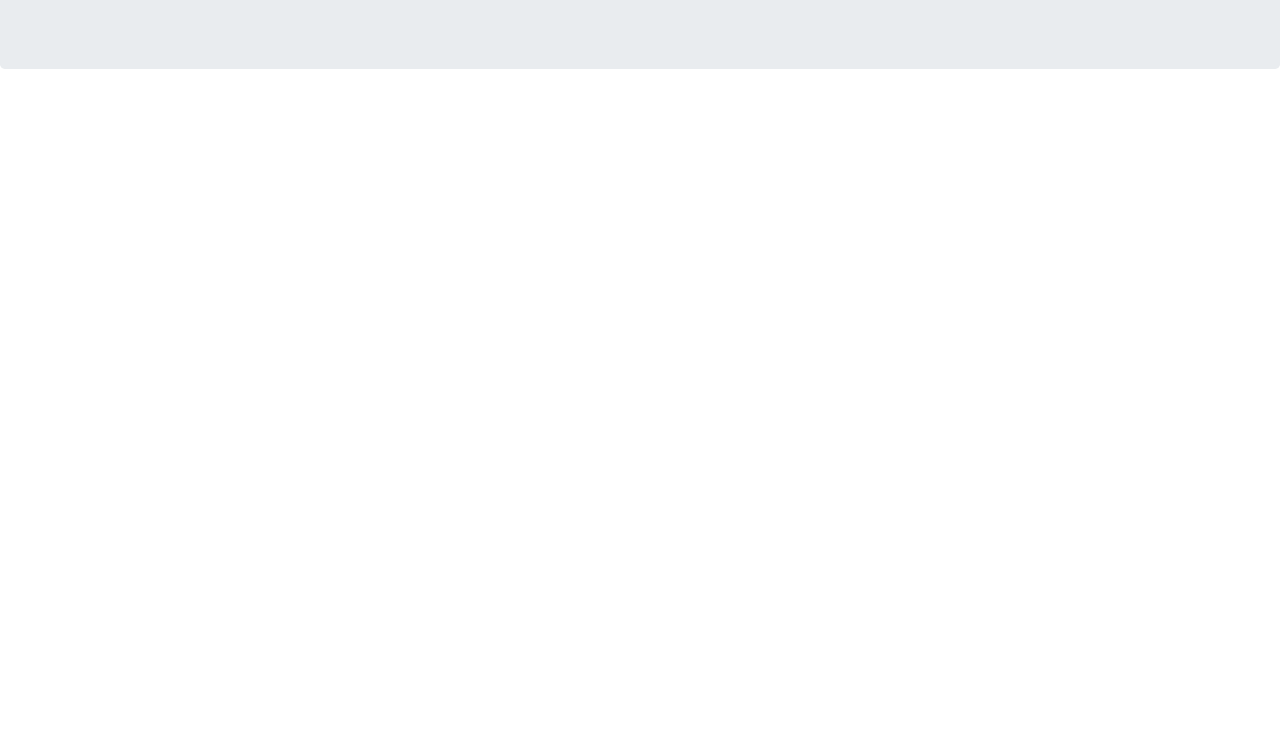
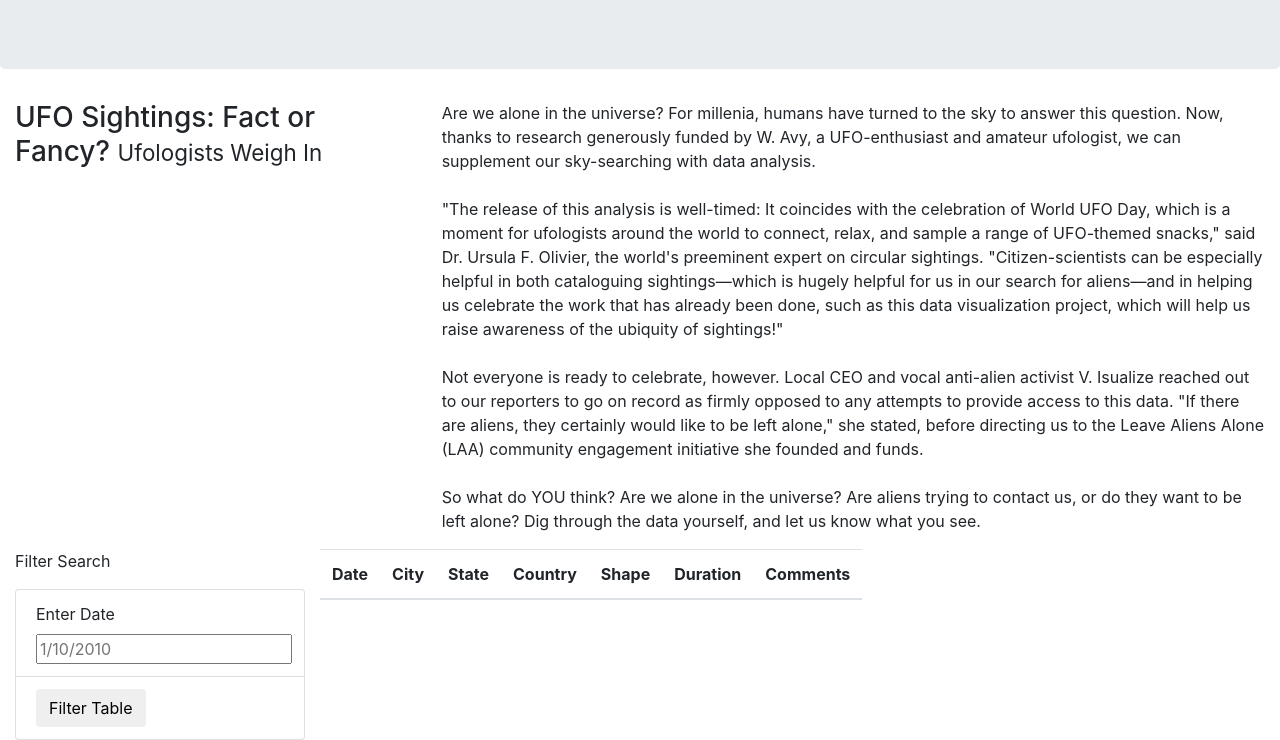
Before and after one commit to drewholt12/UFOs, a plain HTML site: page index.html in a window 1280 px wide. Shown: the part 171-911 px from the top of the page. Before the commit the page ends 800 px from the top, so only its background shows below. Drawn offline with nearby package versions, Linux system fonts and the light colour scheme; files that its build step writes are made by us from their sources.

Commit message:
update index.html

```diff
--- a/index.html
+++ b/index.html
@@ -24,7 +24,51 @@
     </div>
     <div class="container-fluid">
         <div class="row">
+            <div class="col-md-4">
+                <h3>UFO Sightings: Fact or Fancy? <small>Ufologists Weigh In</small></h3>
+            </div>
+            <div class="col-md-8">
+                <p>
+                    Are we alone in the universe? For millenia, humans have turned to the sky to answer this question. Now, thanks to research generously funded by W. Avy, a UFO-enthusiast and amateur ufologist, we can supplement our sky-searching with data analysis.<br><br>"The release of this analysis is well-timed: It coincides with the celebration of World UFO Day, which is a moment for ufologists around the world to connect, relax, and sample a range of UFO-themed snacks," said Dr. Ursula F. Olivier, the world's preeminent expert on circular sightings. "Citizen-scientists can be especially helpful in both cataloguing sightings—which is hugely helpful for us in our search for aliens—and in helping us celebrate the work that has already been done, such as this data visualization project, which will help us raise awareness of the ubiquity of sightings!"<br><br>Not everyone is ready to celebrate, however. Local CEO and vocal anti-alien activist V. Isualize reached out to our reporters to go on record as firmly opposed to any attempts to provide access to this data. "If there are aliens, they certainly would like to be left alone," she stated, before directing us to the Leave Aliens Alone (LAA) community engagement initiative she founded and funds.<br><br>So what do YOU think? Are we alone in the universe? Are aliens trying to contact us, or do they want to be left alone? Dig through the data yourself, and let us know what you see.
+                </p>
+            </div>
         </div>
-    </div
+    </div>
+    <div class="container-fluid">
+        <div class="row">
+            <div class="col-md-3">
+                <form>
+                    <p>Filter Search</p>
+                </form>
+                <ul class="list-group">
+                    <li class="list-group-item">
+                        <label for="date">Enter Date</label>
+                        <input type="text" placeholder="1/10/2010" id="datetime" />
+                    </li>
+                    <li class="list-group-item">
+                        <button id="filter-btn" type="button" class="btn btn-default">Filter Table</button>
+                    </li>
+                </ul>
+            </div>
+            <div class="row">
+                <div class="col-md-9">
+                    <table class="table table-striped">
+                      <thead>
+                        <tr>
+                            <th>Date</th>
+                            <th>City</th>
+                            <th>State</th>
+                            <th>Country</th>
+                            <th>Shape</th>
+                            <th>Duration</th>
+                            <th>Comments</th>
+                        </tr>
+                      </thead>
+                      <tbody></tbody>
+                    </table>
+                  </div>
+            </div>
+        </div>
+    </div>
 </body>
 </html>
```
